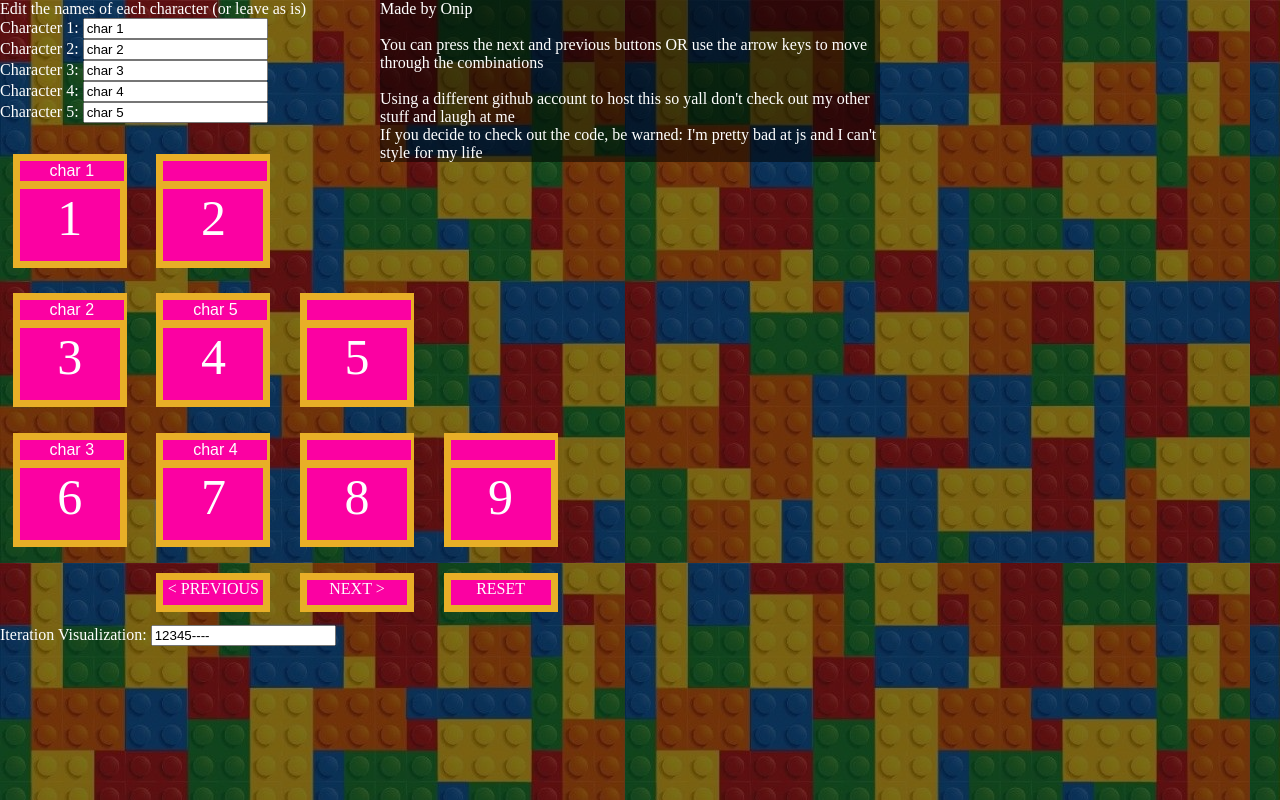
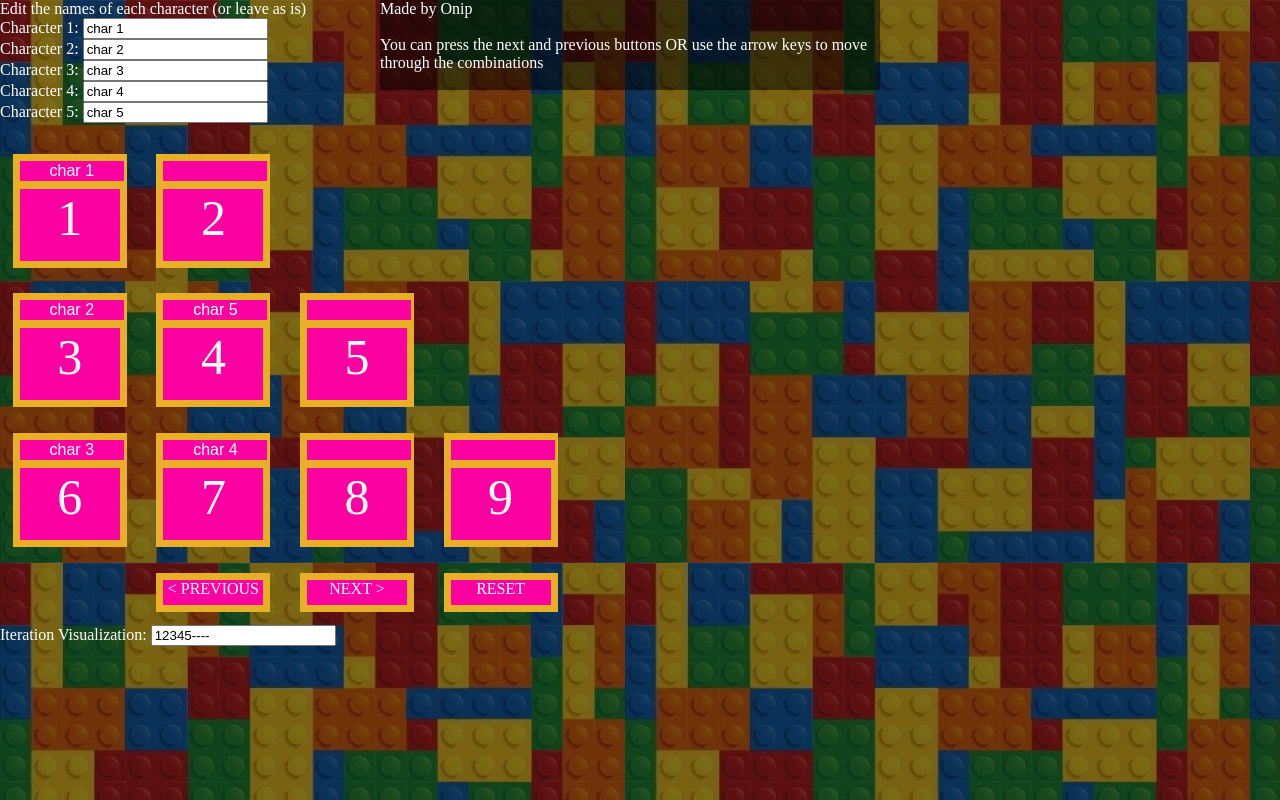
Before and after one commit to pattycakelol/jms, a plain HTML site: page index.html in a window 1280 px wide. Drawn offline with nearby package versions, Linux system fonts and the light colour scheme.

Commit message:
one last change to description

```diff
--- a/index.html
+++ b/index.html
@@ -96,8 +96,6 @@
             Made by Onip<br><br>
 
             You can press the next and previous buttons OR use the arrow keys to move through the combinations<br><br>
-            Using a different github account to host this so yall don't check out my other stuff and laugh at me<br>
-            If you decide to check out the code, be warned: I'm pretty bad at js and I can't style for my life<br>
         </div>
     </div>
     <script src="https://ajax.googleapis.com/ajax/libs/jquery/2.1.4/jquery.min.js"></script>
```
